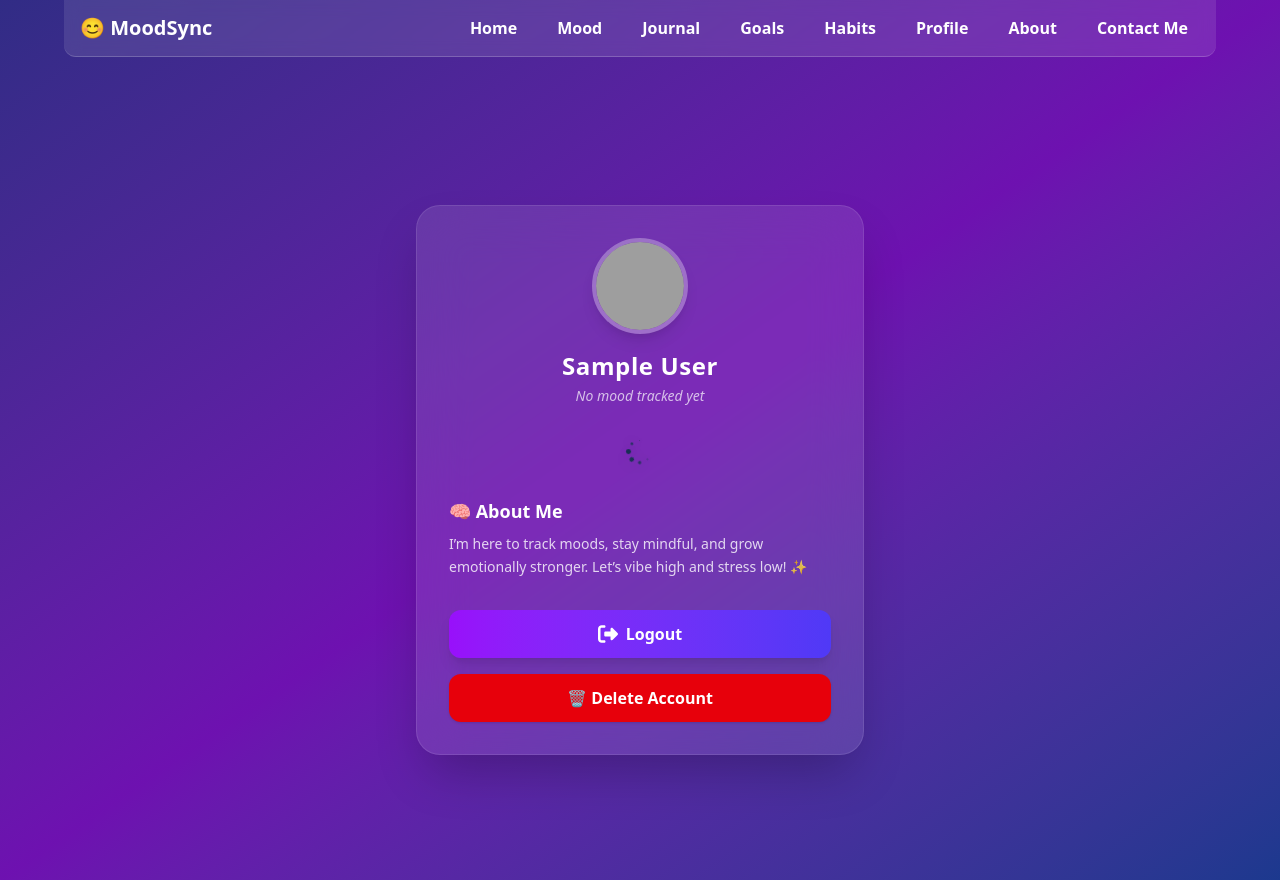
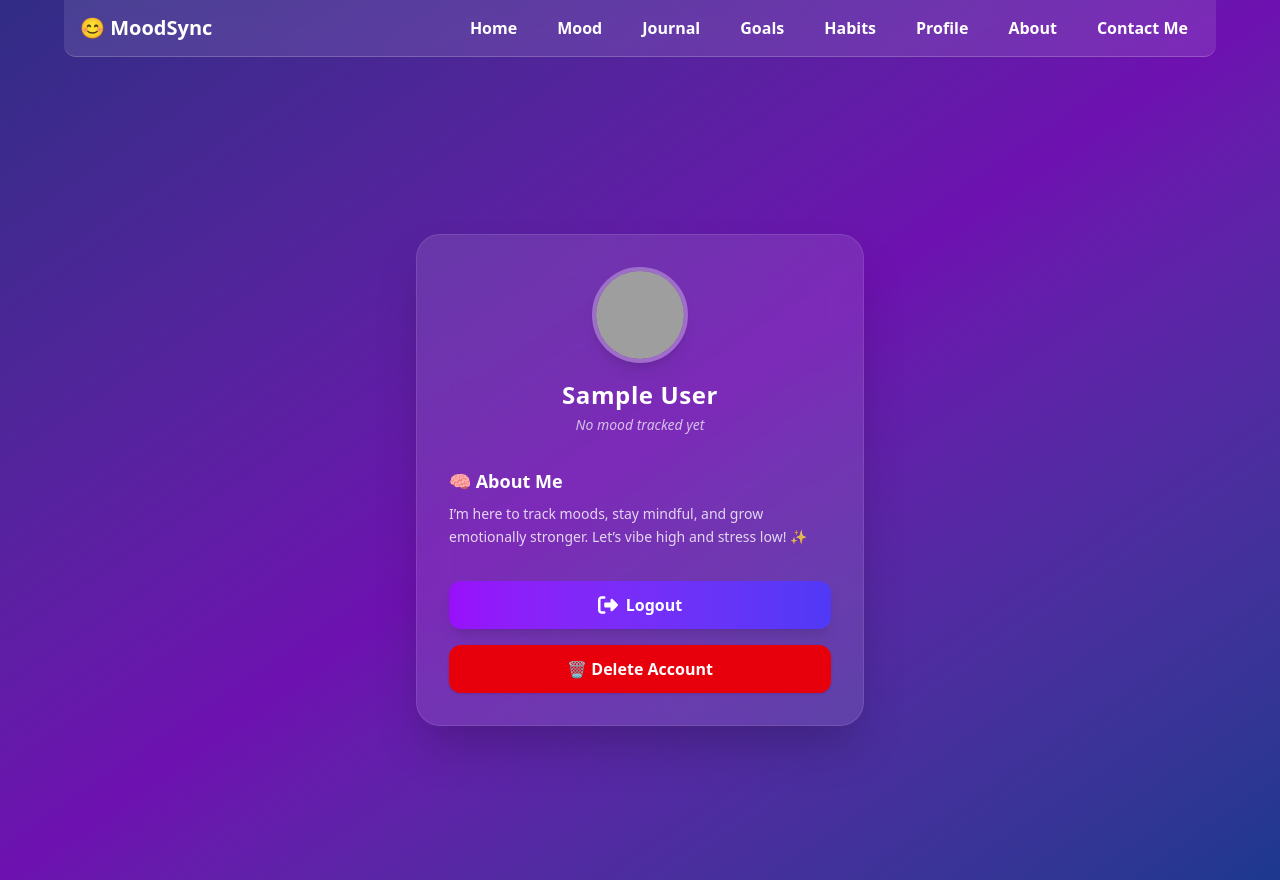
Before and after one commit to RohitKumar9690/Moodsync_client, a React (Vite) app in the folder client/: page /profile in a window 1280 px wide. Built offline with nearby package versions, Linux system fonts and the light colour scheme; sample sign-in values are in the browser's storage; grey boxes are pictures that could not be loaded.

Commit message:
Update Profile.jsx

```diff
--- a/client/src/pages/Profile.jsx
+++ b/client/src/pages/Profile.jsx
@@ -56,7 +56,6 @@ const Profile = () => {
               : "No mood tracked yet"}
           </p>
         </div>
-<Dotspinloader/>
         {/* About Me */}
         <div>
           <h3 className="text-lg font-semibold mb-2">🧠 About Me</h3>
```
